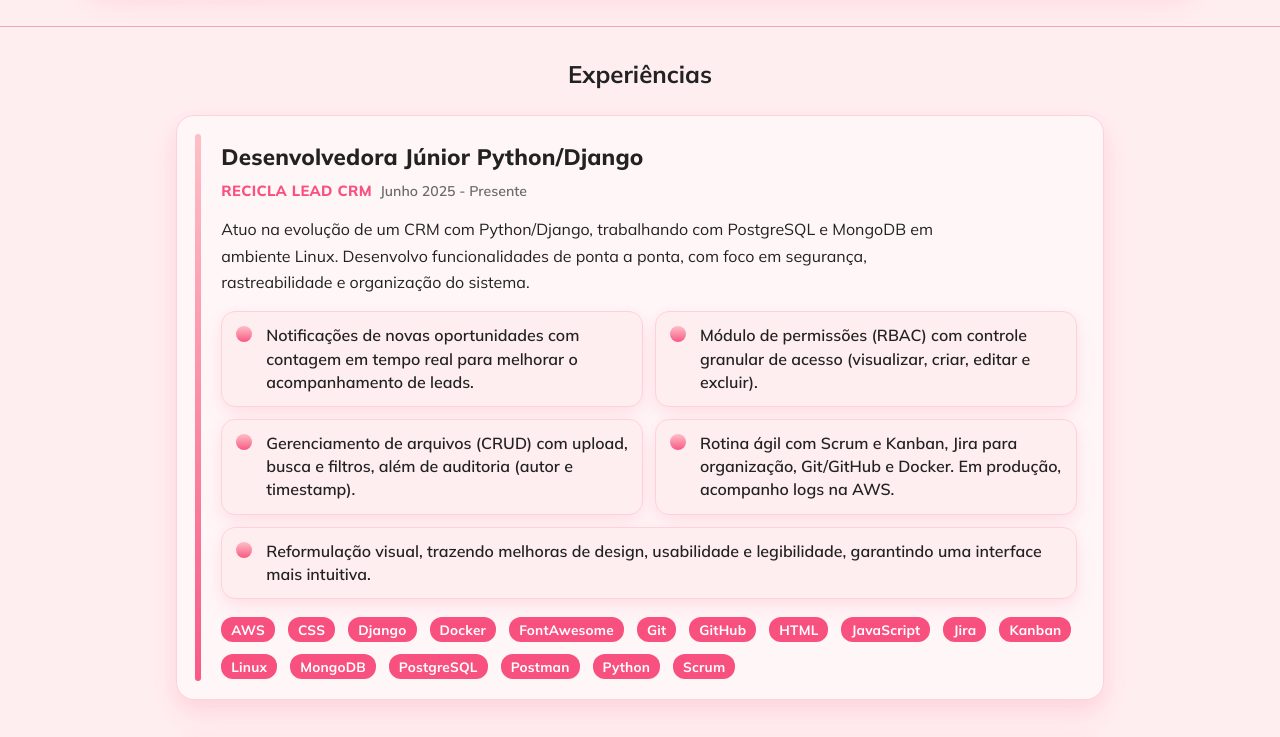
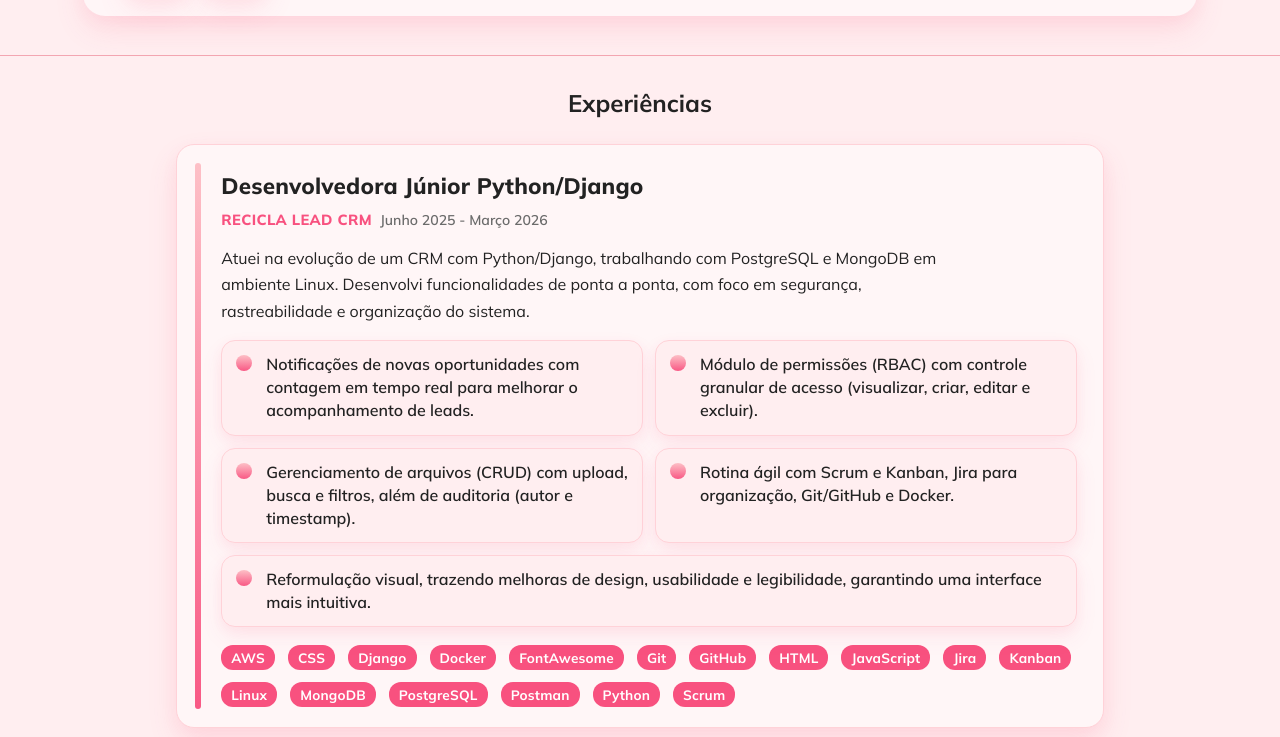
Before and after one commit to luiza-carla/Portfolio-Luiza-Carla, a plain HTML site: page index.html in a window 1280 px wide. Shown: the part 1266-2003 px from the top of the page. Drawn offline with nearby package versions, Linux system fonts and the light colour scheme; a web font is replaced by a local one.

Commit message:
atualizando o portfólio

```diff
--- a/assets/data/experiencias.json
+++ b/assets/data/experiencias.json
@@ -3,13 +3,13 @@
     {
       "cargo": "Desenvolvedora Júnior Python/Django",
       "empresa": "RECICLA LEAD CRM",
-      "periodo": "Junho 2025 - Presente",
-      "descricao": "Atuo na evolução de um CRM com Python/Django, trabalhando com PostgreSQL e MongoDB em ambiente Linux. Desenvolvo funcionalidades de ponta a ponta, com foco em segurança, rastreabilidade e organização do sistema.",
+      "periodo": "Junho 2025 - Março 2026",
+      "descricao": "Atuei na evolução de um CRM com Python/Django, trabalhando com PostgreSQL e MongoDB em ambiente Linux. Desenvolvi funcionalidades de ponta a ponta, com foco em segurança, rastreabilidade e organização do sistema.",
       "destaques": [
         "Notificações de novas oportunidades com contagem em tempo real para melhorar o acompanhamento de leads.",
         "Módulo de permissões (RBAC) com controle granular de acesso (visualizar, criar, editar e excluir).",
         "Gerenciamento de arquivos (CRUD) com upload, busca e filtros, além de auditoria (autor e timestamp).",
-        "Rotina ágil com Scrum e Kanban, Jira para organização, Git/GitHub e Docker. Em produção, acompanho logs na AWS.",
+        "Rotina ágil com Scrum e Kanban, Jira para organização, Git/GitHub e Docker.",
         "Reformulação visual, trazendo melhoras de design, usabilidade e legibilidade, garantindo uma interface mais intuitiva."
       ],
       "tags": [
--- a/index.html
+++ b/index.html
@@ -65,7 +65,7 @@
 
             <p>
               <span class="principal__bio-text">
-                Atualmente atuo como <strong>Desenvolvedora Júnior no Recicla Lead CRM</strong>, contribuindo
+                A minha última experiência foi como <strong>Desenvolvedora Júnior no Recicla Lead CRM</strong>, onde contribuí
                 no desenvolvimento e manutenção do sistema, participando da implementação de novas funcionalidades
                 e da melhoria contínua da aplicação.
               </span>
```
